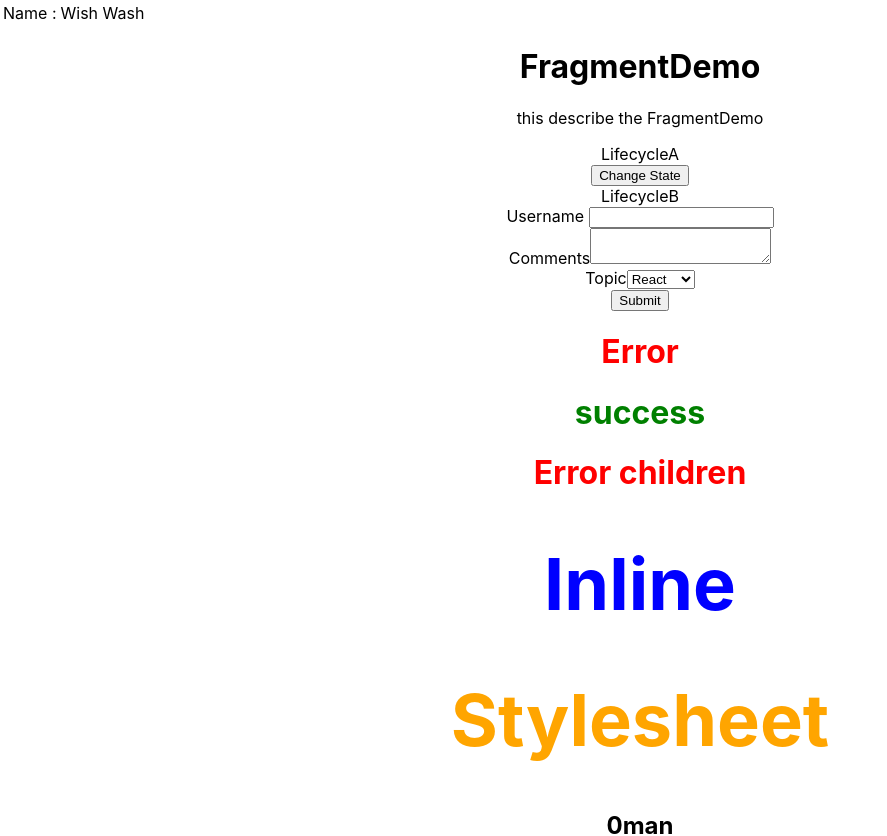
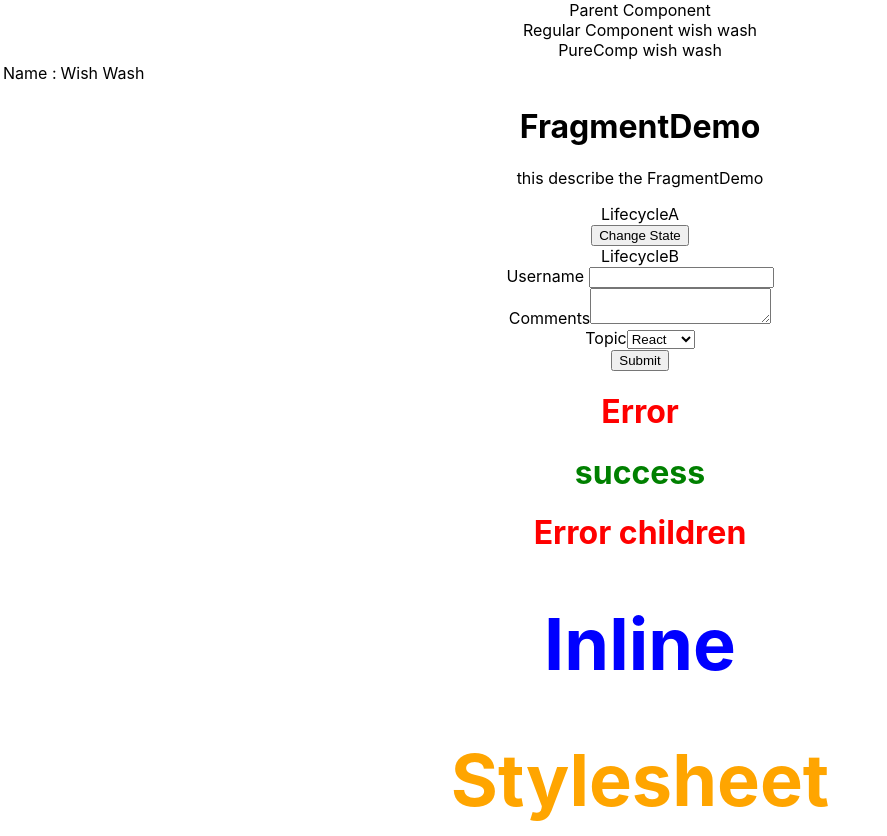
Before and after one commit to abdurrahmanmh/hello-world, a React (Create React App) app: page / in a window 1280 px wide. Shown: the top 836 px of the page, without its empty margins (0-887 px from the left). Built offline with nearby package versions, Linux system fonts and the light colour scheme.

Commit message:
pure component (#8)

```diff
--- a/src/App.js
+++ b/src/App.js
@@ -18,10 +18,13 @@
 import LifecycleA from "./components/LifecycleA";
 import FragmentDemo from "./components/FragmentDemo";
 import Table from "./components/Table";
+import PureComp from "./components/PureComp";
+import ParentComp from "./components/ParentComp";
 
 function App() {
   return (
     <div className="App">
+      <ParentComp/>
       <Table/>
       <FragmentDemo/>
       <LifecycleA />
--- /dev/null
+++ b/src/components/ParentComp.js
@@ -0,0 +1,30 @@
+import React, { Component,PureComponent } from "react";
+import RegComp from "./RegComp";
+import PureComp from "./PureComp";
+
+class ParentComp extends PureComponent {
+  constructor(props) {
+    super(props);
+
+    this.state = {
+      name: "wish wash",
+    };
+  }
+
+  componentDidMount() {
+    setInterval(() => {
+      this.setState({
+        name: "wish wash",
+      });
+    }, 2000);
+  }
+  render() {
+    console.log("********** Parent Comp Render **********")
+    return <div>Parent Component
+        <RegComp name={this.state.name}></RegComp>
+        <PureComp name={this.state.name}></PureComp>
+    </div>;
+  }
+}
+
+export default ParentComp;
--- /dev/null
+++ b/src/components/PureComp.js
@@ -0,0 +1,13 @@
+import React, { PureComponent } from 'react'
+
+ class PureComp extends PureComponent {
+  render() {
+    console.log("********** Pure Comp Render **********")
+
+    return (
+      <div>PureComp {this.props.name}</div>
+    )
+  }
+}
+
+export default PureComp
--- /dev/null
+++ b/src/components/RegComp.js
@@ -0,0 +1,12 @@
+import React, { Component } from 'react'
+
+ class RegComp extends Component {
+  render() {
+    console.log("********** Reg Comp Render **********")
+    return (
+      <div>Regular Component {this.props.name}</div>
+    )
+  }
+}
+
+export default RegComp
```
